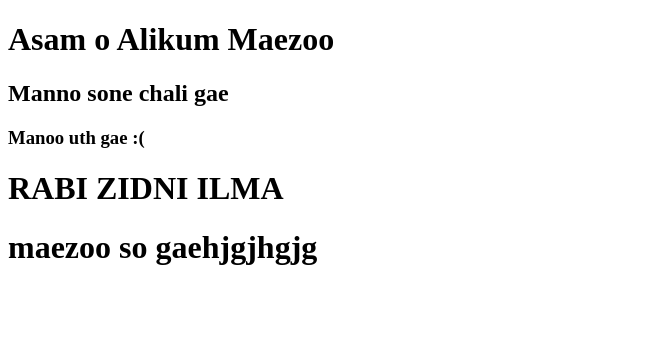
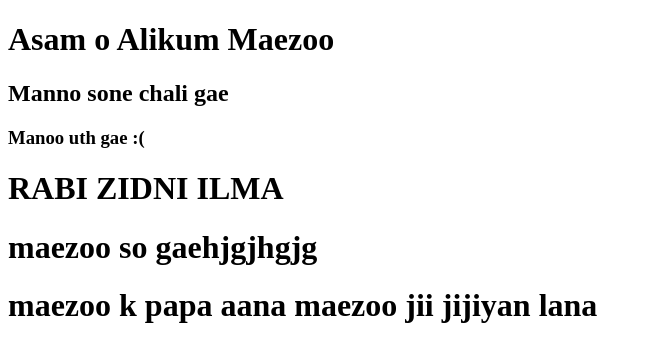
Before and after one commit to bluefingers/sataragainonubuntu4-11-2020, a plain HTML site: page index.html in a window 1280 px wide. Shown: the whole page, without its empty margins (0-652 px from the left). Drawn offline with Linux system fonts and the light colour scheme.

Commit message:
Update index.html

```diff
--- a/index.html
+++ b/index.html
@@ -11,5 +11,6 @@
     <h3>Manoo uth gae :(</h3>
     <h1>RABI ZIDNI ILMA</h1>
     <h1>maezoo so gaehjgjhgjg</h1>
+    <h1>maezoo k papa aana maezoo jii jijiyan lana</h1>
 </body>
 </html>
```
